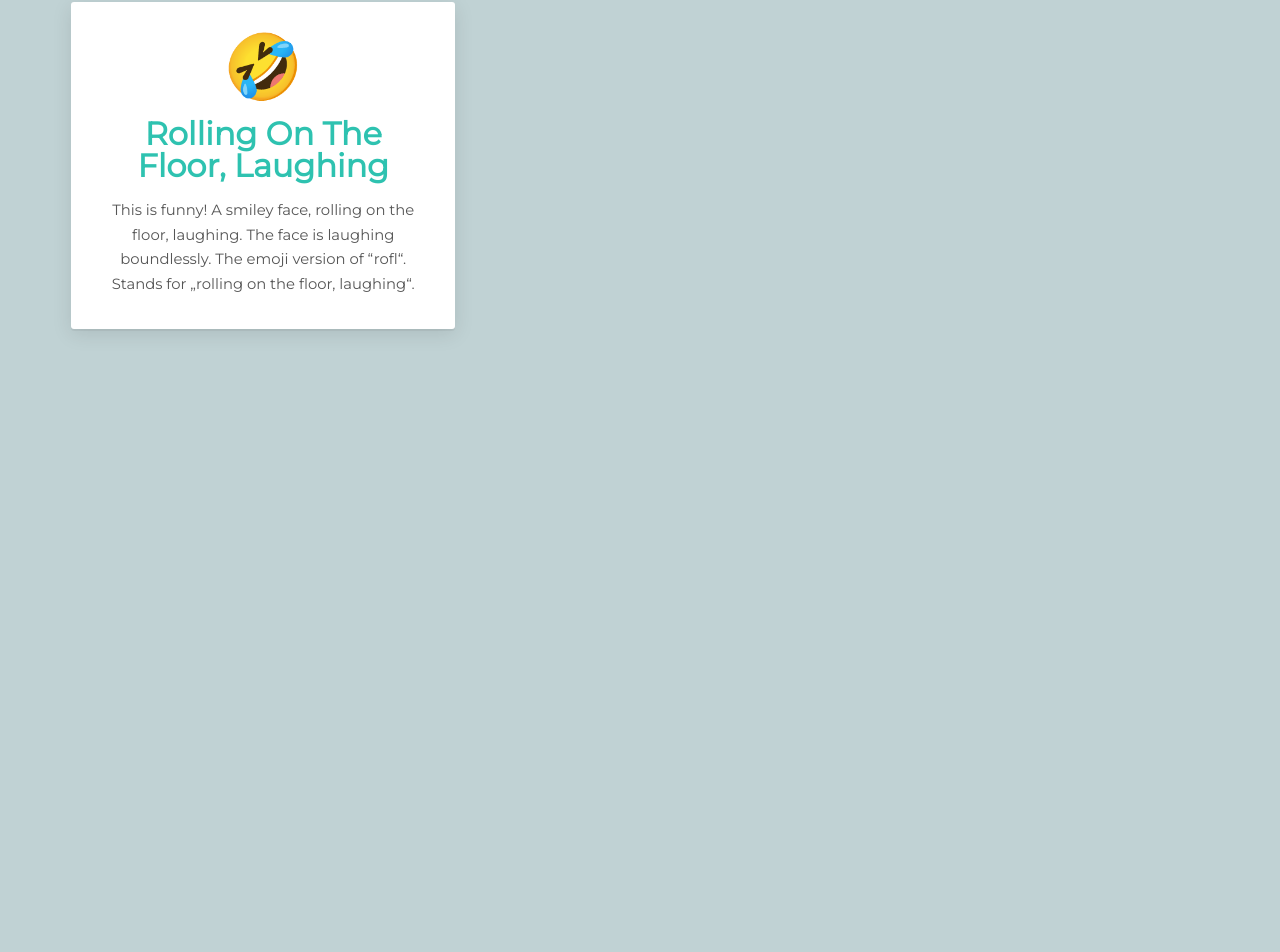
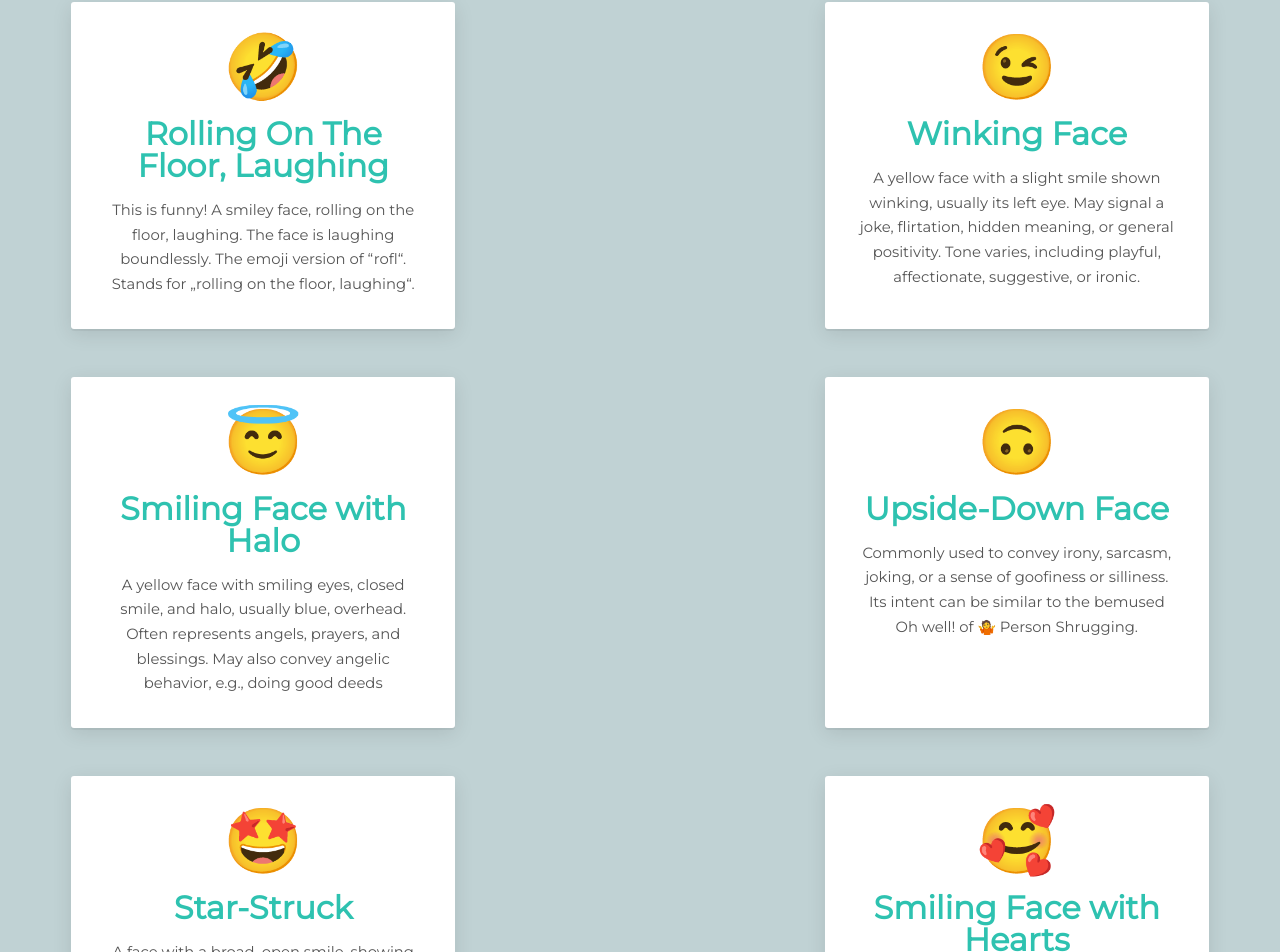
Before and after one commit to Ann-pixel/emojipedia-portfolio, a React (Create React App) app: page / in a window 1280 px wide. Shown: the part 700-1652 px from the top of the page. Before the commit the page ends 1141 px from the top, so only its background shows below. Built offline with nearby package versions, Linux system fonts and the light colour scheme.

Commit message:
added some more emojis and changed up some styling.

```diff
--- a/public/styles.css
+++ b/public/styles.css
@@ -83,6 +83,7 @@ body {
   }
   .search {
     -webkit-appearance: none;
+
     border: none;
     outline: none;
     padding: 10px;
@@ -92,3 +93,8 @@ body {
     margin: auto 46%;
     text-align: center;
   }
+  .search:focus{
+    border: 2px solid #2ec2b0;
+
+
+  }
--- a/src/components/App.jsx
+++ b/src/components/App.jsx
@@ -15,10 +15,6 @@ function App() {
     setSearchField(e.target.value);
 
   }
-
-
-
-
   useEffect(() => {
     const results = emojipedia.filter(emoji =>
           emoji.name.toLowerCase().includes(searchField.toLowerCase())
@@ -33,7 +29,7 @@ function App() {
       <h1>
         <span>emojipedia</span>
       </h1>
-      <SearchBox placeholder="Search Emojis.."
+      <SearchBox placeholder="search emoji"
         handleChange= {handleChange}
         value={searchField} />
       <dl className="dictionary">
--- a/src/emojipedia.js
+++ b/src/emojipedia.js
@@ -19,6 +19,41 @@ const emojipedia = [
       name: "Rolling On The Floor, Laughing",
       meaning:
         "This is funny! A smiley face, rolling on the floor, laughing. The face is laughing boundlessly. The emoji version of “rofl“. Stands for „rolling on the floor, laughing“."
+    },
+    {
+      id: 4,
+      emoji: "😉",
+      name: "Winking Face",
+      meaning:
+        "A yellow face with a slight smile shown winking, usually its left eye. May signal a joke, flirtation, hidden meaning, or general positivity. Tone varies, including playful, affectionate, suggestive, or ironic."
+    },
+    {
+      id: 5,
+      emoji: "😇",
+      name: "Smiling Face with Halo",
+      meaning:
+        "A yellow face with smiling eyes, closed smile, and halo, usually blue, overhead. Often represents angels, prayers, and blessings. May also convey angelic behavior, e.g., doing good deeds"
+    },
+    {
+      id: 6,
+      emoji: "🙃",
+      name: "Upside-Down Face",
+      meaning:
+        "Commonly used to convey irony, sarcasm, joking, or a sense of goofiness or silliness. Its intent can be similar to the bemused Oh well! of 🤷 Person Shrugging."
+    },
+    {
+      id: 7,
+      emoji: "🤩",
+      name: "Star-Struck",
+      meaning:
+        "A face with a broad, open smile, showing upper teeth on most platforms, with stars for eyes, as if seeing a beloved celebrity. Color of stars widely varies by platform, though commonly gold or red. May express that someone or something is amazing, fascinating, impressive, or exciting."
+    },
+    {
+      id: 8,
+      emoji: "🥰",
+      name: "Smiling Face with Hearts",
+      meaning:
+        " Expresses a range of happy, affectionate feelings, especially being in love. The number of hearts (three or more) varies by platform."
     }
   ];
 
```
Also changed, not shown: 1 other file (tests, documents, lock files or other folders).
